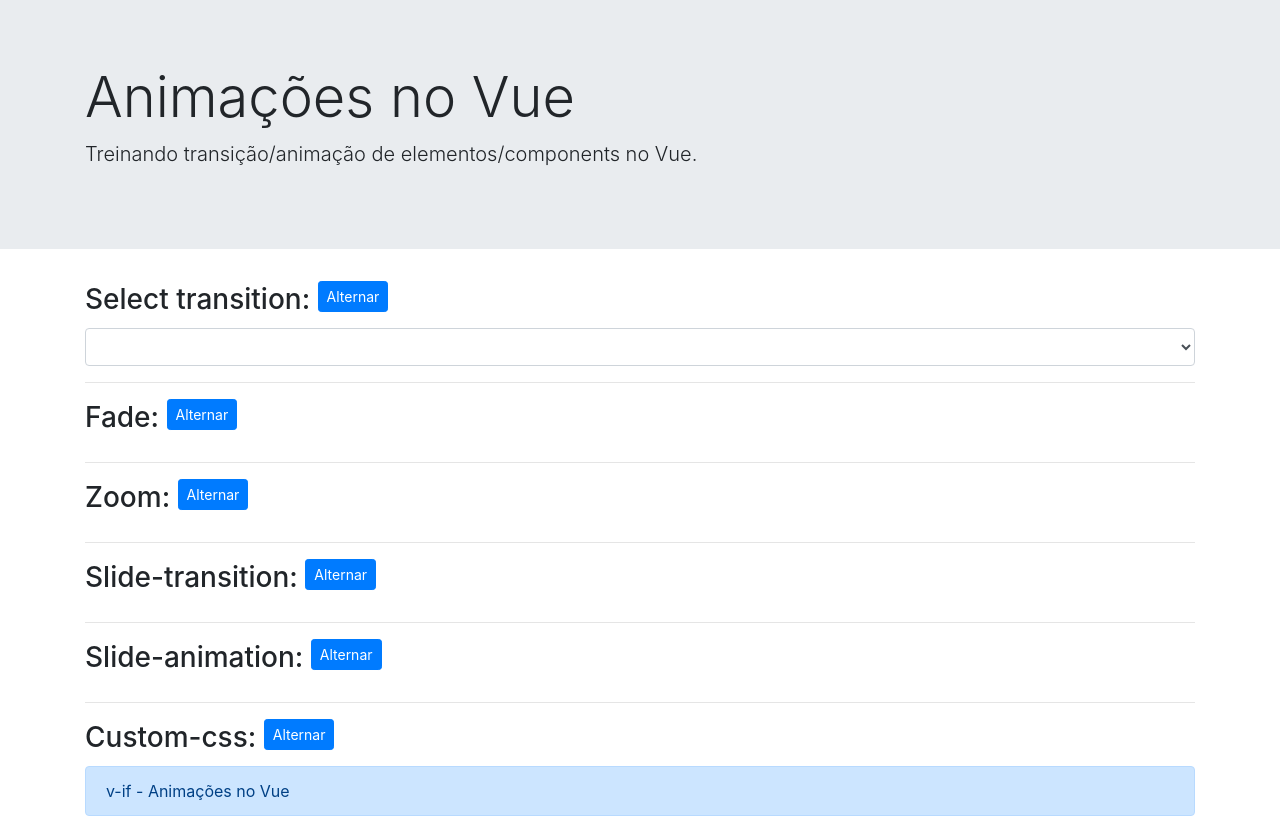
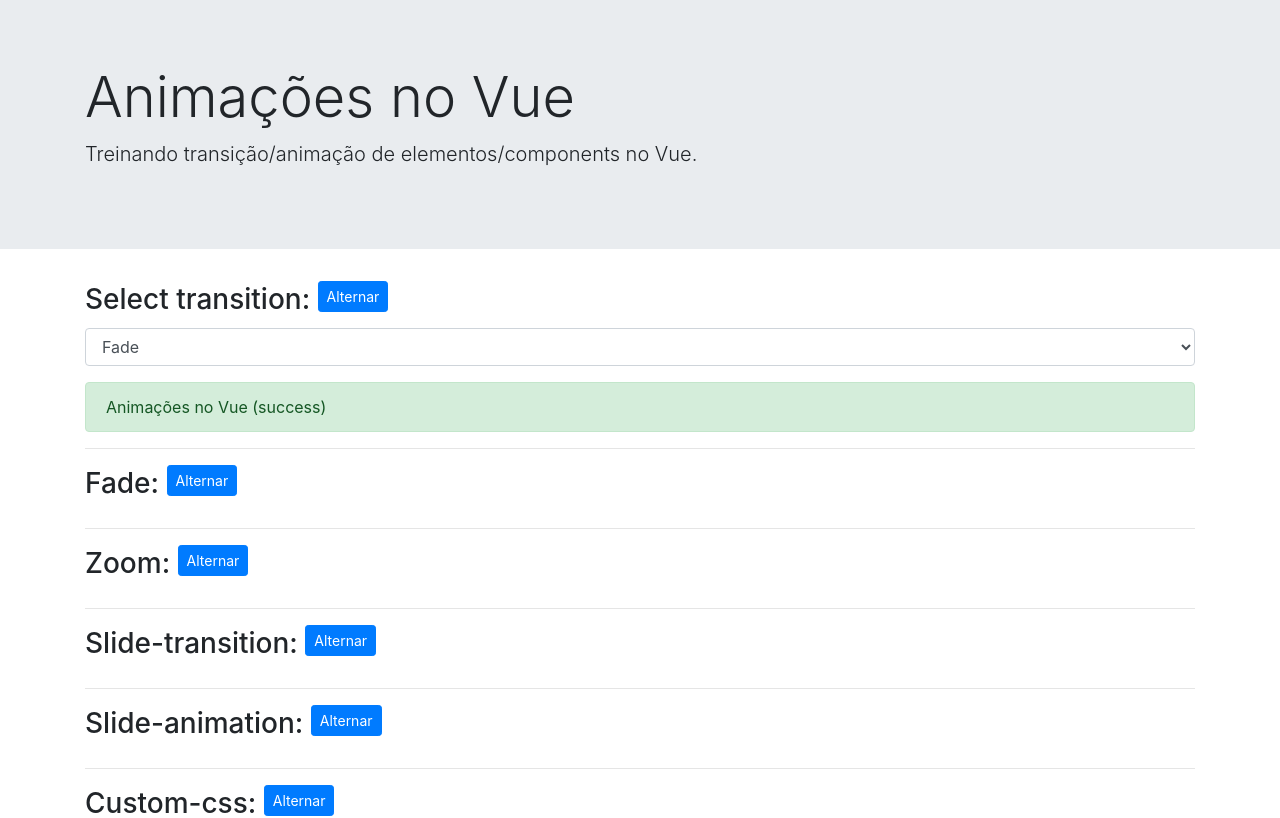
Before and after one commit to Matheus-Alpe/vue-transitions-example, a Vue app: page / in a window 1280 px wide. Shown: the top 818 px of the page. Built offline with nearby package versions, Linux system fonts and the light colour scheme.

Commit message:
feat: multi elements on transition tag.

```diff
--- a/src/components/TransitionExample.vue
+++ b/src/components/TransitionExample.vue
@@ -12,13 +12,11 @@
                     <option value="slide-animation">Slide Animation</option>
                 </select>
             </div>
-            <transition :name="animaticaoSelecionada" >
-                <div
-                    class="alert alert-primary"
-                    v-if="mostrar"
-                >
-                    v-if - Animações no Vue
+            <transition :name="animaticaoSelecionada" appear>
+                <div class="alert alert-info" v-if="mostrar" key="info">
+                    v-if - Animações no Vue (informação)
                 </div>
+                <div class="alert alert-success" v-else key="success">Animações no Vue (success)</div>
             </transition>
         </div>
 
@@ -94,7 +92,7 @@ export default {
     data() {
         return {
             mostrar: this.customJs || this.customCss,
-            animaticaoSelecionada: ''
+            animaticaoSelecionada: 'fade'
         }
     },
 
```
